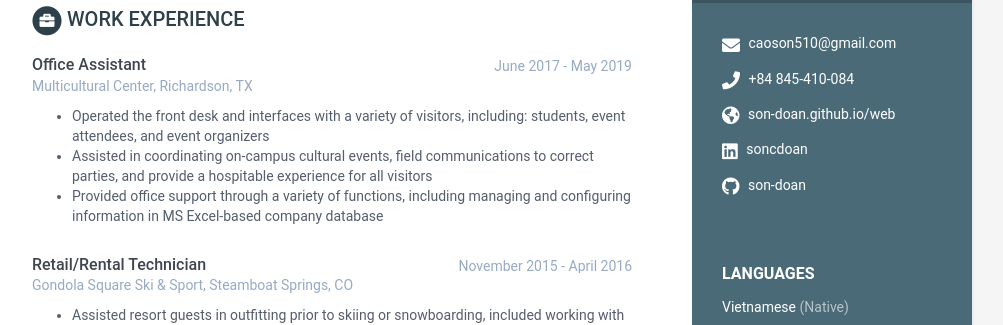
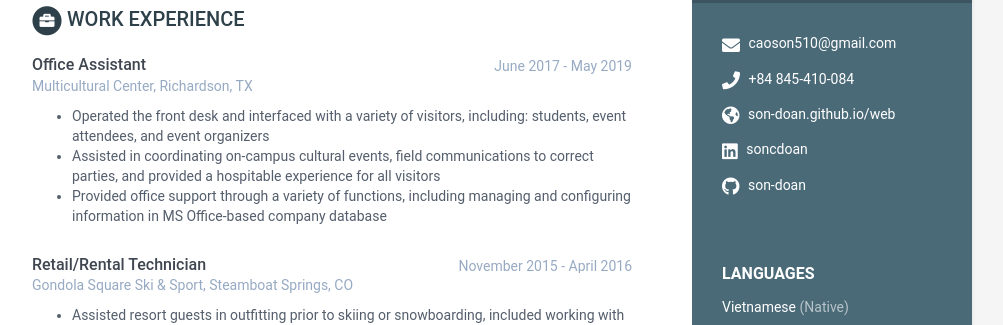
Before and after one commit to son-doan/web, a Jekyll site: the page built from index.html, in a window 1280 px wide and 900 px high. Shown: the part 257-582 px from the top of the window, without its empty margins (168-1171 px from the left). Built offline with Jekyll 4.4.1, drawn with Linux system fonts in a browser that asks for light colours.

Commit message:
Update data.yml

```diff
--- a/_data/data.yml
+++ b/_data/data.yml
@@ -48,9 +48,9 @@ experiences:
       time: June 2017 - May 2019
       company: Multicultural Center, Richardson, TX
       details: |
-          - Operated the front desk and interfaces with a variety of visitors, including: students, event attendees, and event organizers
-          - Assisted in coordinating on-campus cultural events, field communications to correct parties, and provide a hospitable experience for all visitors
-          - Provided office support through a variety of functions, including managing and configuring information in MS Excel-based company database
+          - Operated the front desk and interfaced with a variety of visitors, including: students, event attendees, and event organizers
+          - Assisted in coordinating on-campus cultural events, field communications to correct parties, and provided a hospitable experience for all visitors
+          - Provided office support through a variety of functions, including managing and configuring information in MS Office-based company database
 
     - role: Retail/Rental Technician
       time: November 2015 - April 2016
```
